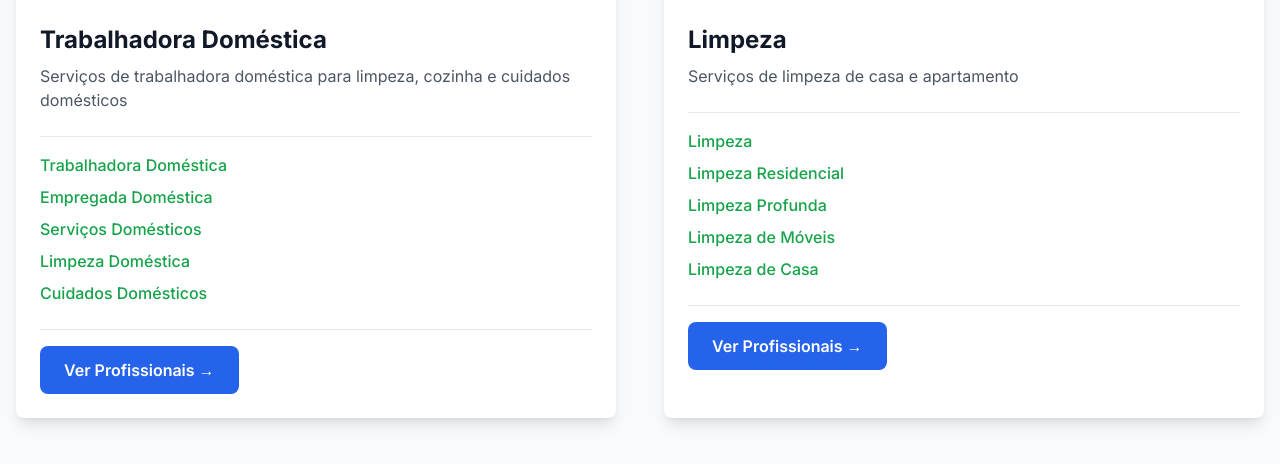
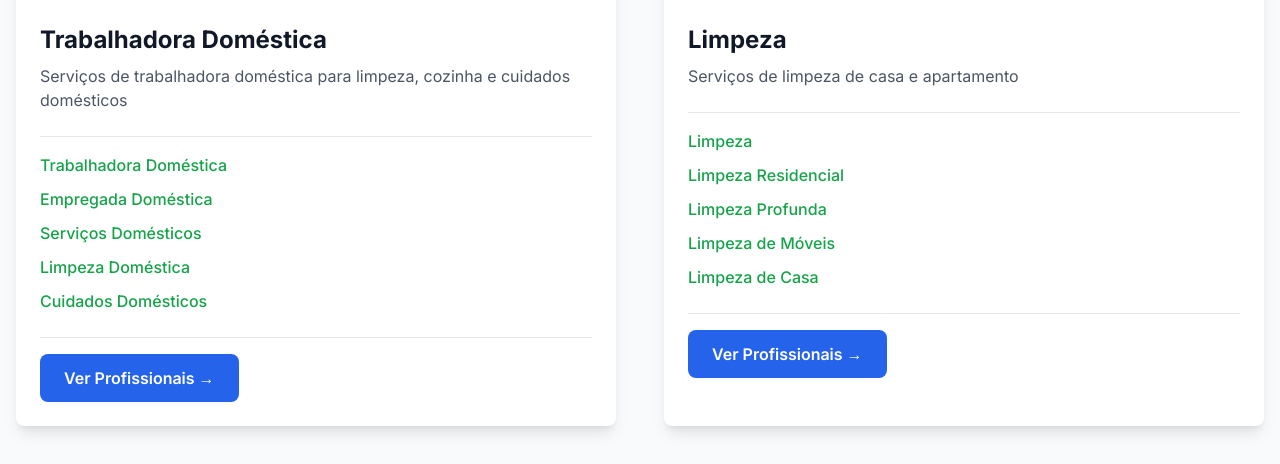
Before and after one commit to mjnetto/ConhecesAlguem, a Django app: page /services/ in a window 1280 px wide. Shown: the part 500-964 px from the top of the page. Run offline with Django 4.2, Linux system fonts and the light colour scheme; data comes from the database, SQL or seed files in the repository; parts of the project's set-up code (start-up, migrations or seed data) failed here and were passed over; some libraries are stand-ins or nearby versions; grey boxes are pictures that could not be loaded.

Commit message:
Ajustar cores e espaçamento da lista de tarefas para melhorar legibilidade

```diff
--- a/templates/services/category_list.html
+++ b/templates/services/category_list.html
@@ -26,13 +26,13 @@
 
                 <!-- Lista de tarefas -->
                 {% if category.tasks %}
-                <div class="border-t pt-4">
-                    <ul class="space-y-2">
+                <div class="border-t border-gray-200 pt-4">
+                    <ul class="space-y-2.5">
                         {% for task in category.tasks %}
                         <li>
                             <a
                                 href="{% url 'services:category_detail' category.slug %}"
-                                class="text-green-600 hover:text-green-700 hover:underline font-medium block transition-colors"
+                                class="text-green-600 hover:text-green-700 hover:underline font-medium text-base block transition-colors"
                             >
                                 {{ task }}
                             </a>
```
